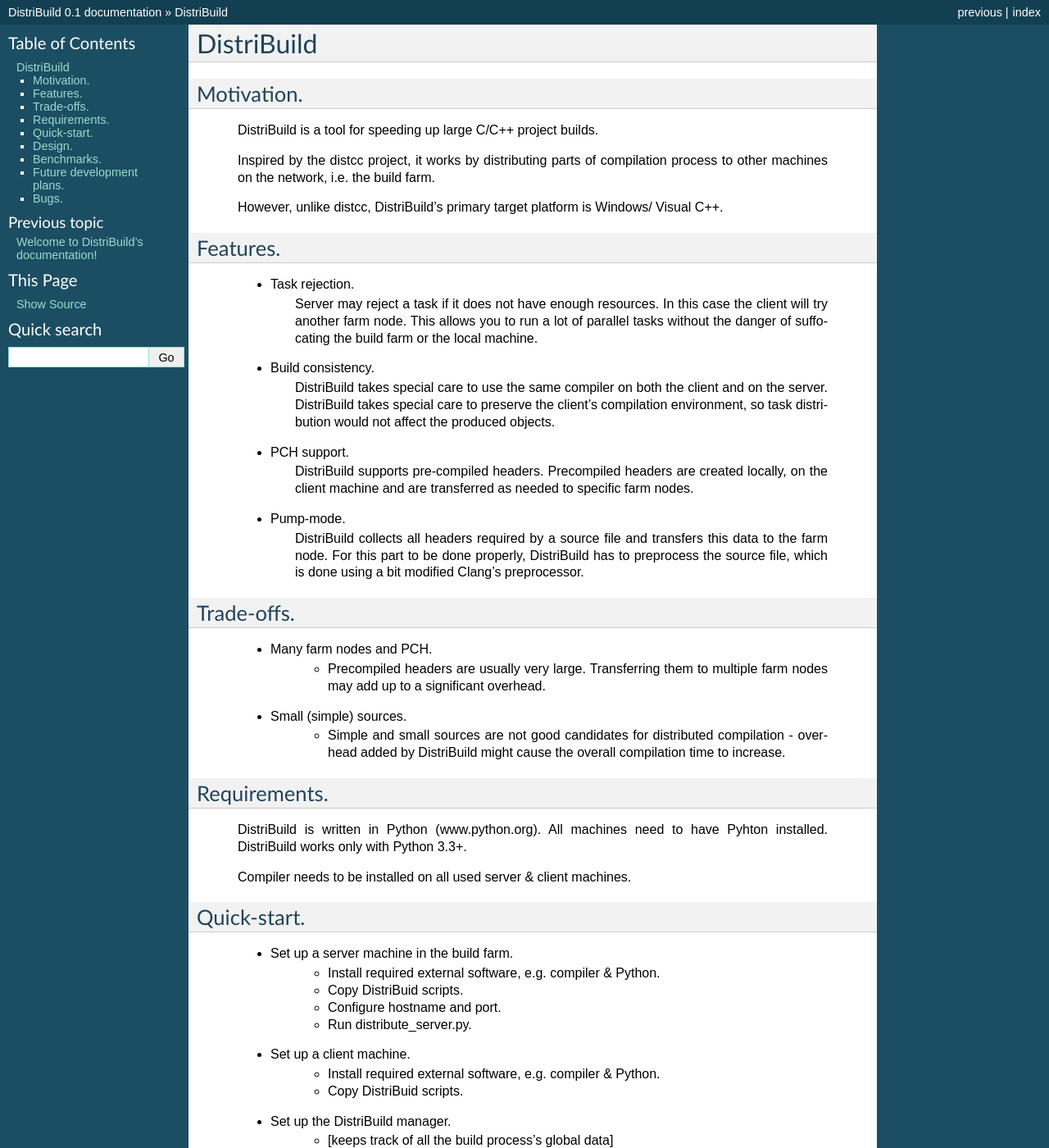
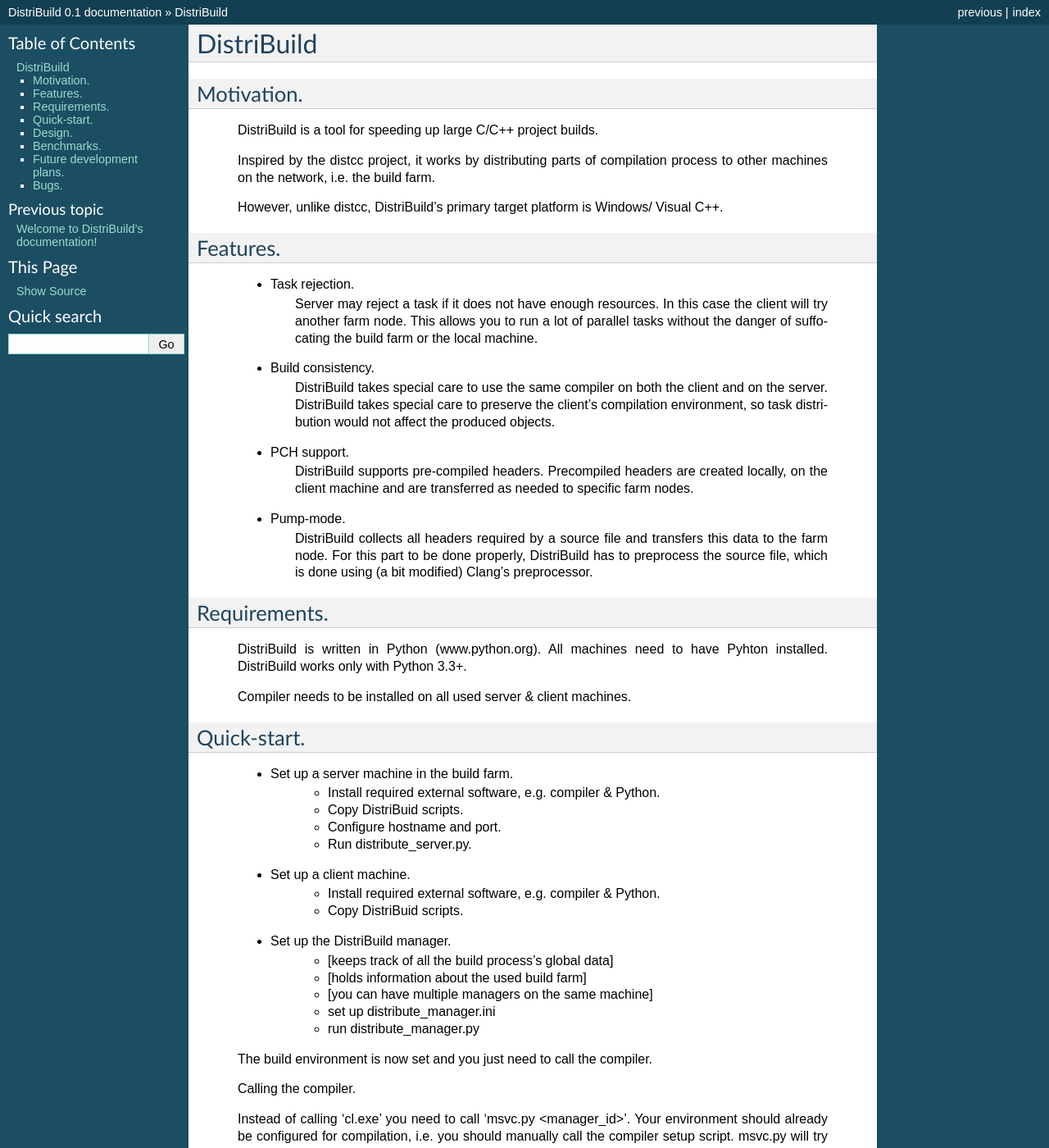
Before and after one commit to pkesist/buildpal, a Sphinx documentation site: the page built from Documentation/doc.rst, in a window 1280 px wide and 1400 px high. Shown: the whole window at 82% size. Built offline with Sphinx 7.4.7, drawn with Linux system fonts in a browser that asks for light colours.

Commit message:
Removed some outdated documentation entries.

```diff
--- a/Documentation/doc.rst
+++ b/Documentation/doc.rst
@@ -38,21 +38,8 @@ Features.
     * Pump-mode.
         DistriBuild collects all headers required by a source file and transfers
         this data to the farm node. For this part to be done properly,
-        DistriBuild has to preprocess the source file, which is done using a bit
-        modified Clang's preprocessor.
-
------------
-Trade-offs.
------------
-
-    * Many farm nodes and PCH.
-        * Precompiled headers are usually very large. Transferring them to
-          multiple farm nodes may add up to a significant overhead.
-
-    * Small (simple) sources.
-        * Simple and small sources are not good candidates for distributed
-          compilation - overhead added by DistriBuild might cause the overall
-          compilation time to increase.
+        DistriBuild has to preprocess the source file, which is done using
+        (a bit modified) Clang's preprocessor.
 
 -------------
 Requirements.
```
